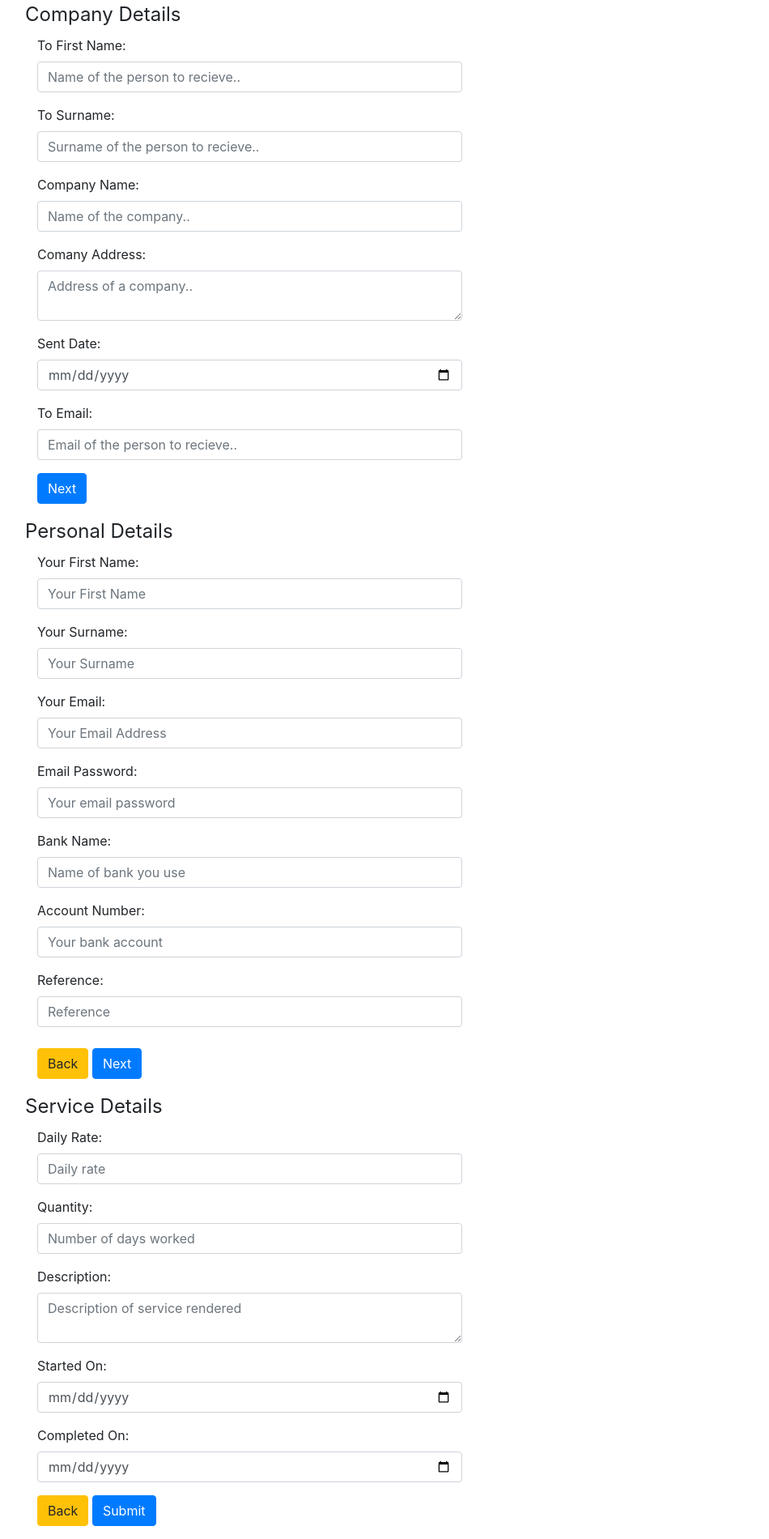
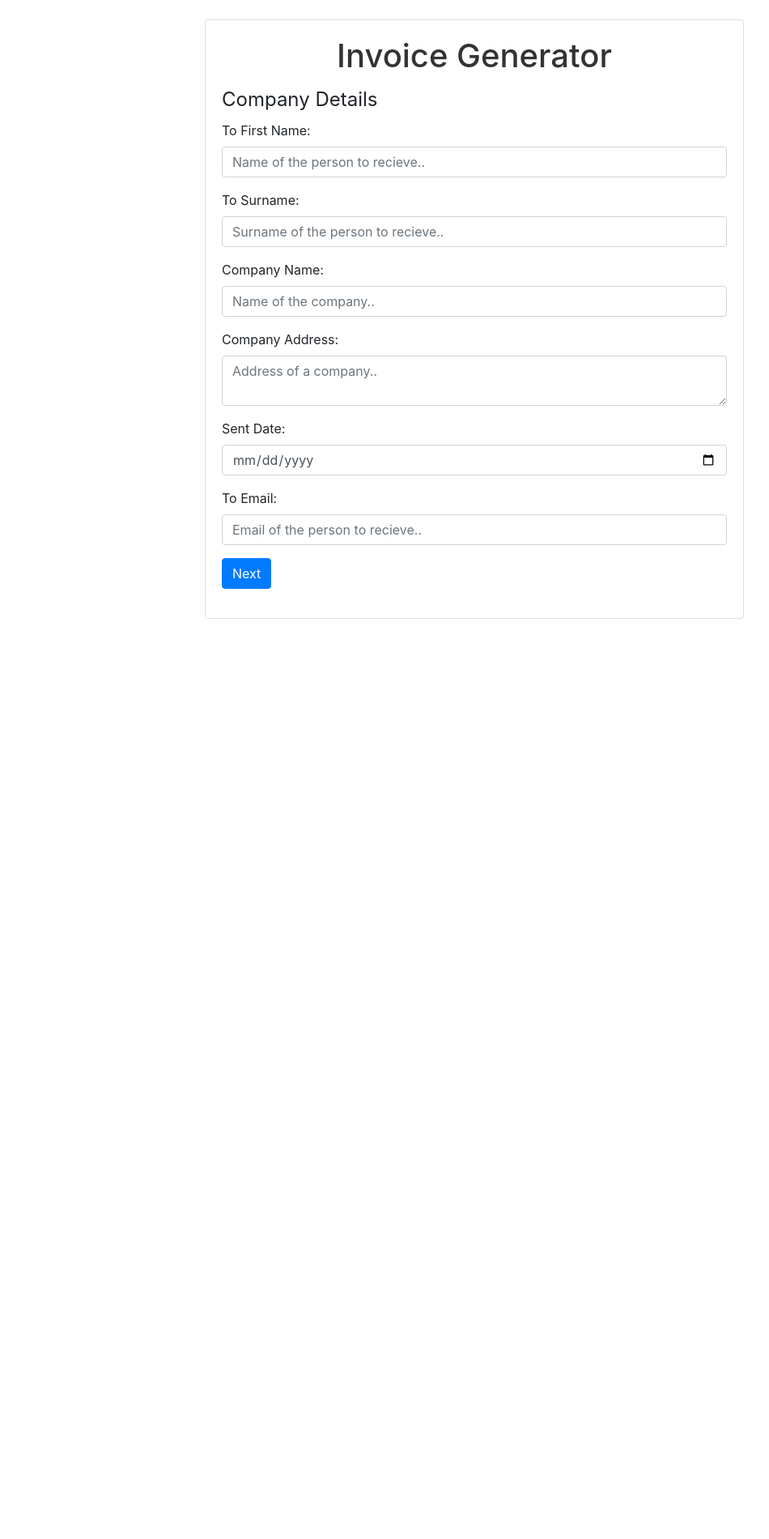
Before and after one commit to zwelisha/Invoice_Generator, a Flask app: page / in a window 1280 px wide. Shown: the whole page at 81% size, without its empty margins (54-1004 px from the left). After the commit the page ends 764 px from the top, so only its background shows below. Run offline with Flask 2, Linux system fonts and the light colour scheme; some libraries are stand-ins or nearby versions.

Commit message:
Restyled the form

```diff
--- a/static/css/main.css
+++ b/static/css/main.css
@@ -1 +1,15 @@
 .required{color: #F00;}
+
+.card {
+    width: 60%;
+    margin: 1.5em auto;
+}
+
+.card-title {
+    text-align: center;
+    color: #333;
+}
+
+.personal-details, .service-info {
+    display: none;
+}
--- a/templates/index.html
+++ b/templates/index.html
@@ -12,57 +12,46 @@
   </head>
   <body>
     <div class="container">
+        <div class="card card-body">
+            <h1 class="card-title">Invoice Generator</h1>
+            <div class="form-outer">
                 <form name="invoiceData" id="invoiceData" method="post">
                     <div class="company-details frm" id="step1">
                         <fieldset>
-                    <legend>Company Details</legend>
+                            <legend class="page">Company Details</legend>
 
                             <div class="form-group">
-                        <label class="col-lg-2 control-label" for="tofirstname">To First Name: </label>
-                        <div class="col-lg-6">
-                            <input type="text" placeholder="Name of the person to recieve.." id="tofirstname" name="tofirstname" class="form-control" autocomplete="off">
-                        </div>
+                                <label class="control-label" for="toFirstName">To First Name: </label>
+                                <input type="text" placeholder="Name of the person to recieve.." id="toFirstName" name="tofirstname" class="form-control" autocomplete="off">
                             </div>
 
                             <div class="form-group">
-                        <label class="col-lg-2 control-label" for="tolastname">To Surname: </label>
-                        <div class="col-lg-6">
-                            <input type="text" placeholder="Surname of the person to recieve.." id="tolastname" name="tolastname" class="form-control" autocomplete="off">
-                        </div>
+                                <label class="control-label" for="toLastName">To Surname: </label>
+                                <input type="text" placeholder="Surname of the person to recieve.." id="toLastName" name="tolastname" class="form-control" autocomplete="off">
                             </div>
 
                             <div class="form-group">
-                        <label class="col-lg-2 control-label" for="companyName">Company Name: </label>
-                        <div class="col-lg-6">
+                                <label class="control-label" for="companyName">Company Name: </label>
                                 <input type="text" placeholder="Name of the company.." id="companyName" name="companyname" class="form-control" autocomplete="off">
-                        </div>
                             </div>
 
                             <div class="form-group">
-                        <label class="col-lg-2 control-label" for="companyAddress">Comany Address: </label>
-                        <div class="col-lg-6">
+                                <label class="control-label" for="companyAddress">Company Address: </label>
                                 <textarea placeholder="Address of a company.." id="companyAdress" name="companyaddress" class="form-control" autocomplete="off"></textarea>
-                        </div>
                             </div>
 
                             <div class="form-group">
-                        <label class="col-lg-2 control-label" for="sentDate">Sent Date: </label>
-                        <div class="col-lg-6">
+                                <label class="control-label" for="sentDate">Sent Date: </label>
                                 <input type="date" placeholder="Date you sent the invoice.." id="sentDate" name="sentdate" class="form-control" autocomplete="off">
-                        </div>
                             </div>
 
                             <div class="form-group">
-                        <label class="col-lg-2 control-label" for="toEmail">To Email: </label>
-                        <div class="col-lg-6">
+                                <label class="control-label" for="toEmail">To Email: </label>
                                 <input type="email" placeholder="Email of the person to recieve.." id="toEmail" name="toemail" class="form-control" autocomplete="off">
-                        </div>
                             </div>
 
                             <div class="form-group">
-                        <div class="col-lg-10 col-lg-offset-2">
                                 <button class="btn btn-primary open1" type="button">Next <span class="fa fa-arrow-right"></span></button>
-                        </div>
                             </div>
 
                         </fieldset>
@@ -70,104 +59,87 @@
 
                     <div class="personal-details frm" id="step2">
                         <fieldset>
-                    <legend>Personal Details</legend>
+                            <legend class="page">Personal Details</legend>
 
                             <div class="form-group">
-                        <label class="col-lg-2 control-label" for="fromFirstName">Your First Name: </label>
-                        <div class="col-lg-6">
+                                <label class="control-label" for="fromFirstName">Your First Name: </label>
                                 <input type="text" placeholder="Your First Name" id="fromFirstName" name="fromfirstname" class="form-control" autocomplete="off">
-                        </div>
                             </div>
 
                             <div class="form-group">
-                        <label class="col-lg-2 control-label" for="fromLastName">Your Surname: </label>
-                        <div class="col-lg-6">
-                            <input type="text" placeholder="Your Surname" id="fromlastName" name="fromlastname" class="form-control" autocomplete="off">
-                        </div>
+                                <label class="control-label" for="fromLastName">Your Surname: </label>
+                                <input type="text" placeholder="Your Surname" id="fromLastName" name="fromlastname" class="form-control" autocomplete="off">
                             </div>
 
                             <div class="form-group">
-                        <label class="col-lg-2 control-label" for="fromEmail">Your Email: </label>
-                        <div class="col-lg-6">
+                                <label class="control-label" for="fromEmail">Your Email: </label>
                                 <input type="email" placeholder="Your Email Address" id="fromEmail" name="fromemail" class="form-control" autocomplete="off">
-                        </div>
                             </div>
 
                             <div class="form-group">
-                        <label class="col-lg-2 control-label" for="password">Email Password: </label>
-                        <div class="col-lg-6">
+                                <label class="control-label" for="password">Email Password: </label>
                                 <input type="password" placeholder="Your email password" id="password" name="password" class="form-control" autocomplete="off">
-                        </div>
                             </div>
 
                             <div class="form-group">
-                        <label class="col-lg-2 control-label" for="bankName">Bank Name: </label>
-                        <div class="col-lg-6">
+                                <label class="control-label" for="bankName">Bank Name: </label>
                                 <input type="text" placeholder="Name of bank you use" id="bankName" name="bankname" class="form-control" autocomplete="off">
-                        </div>
                             </div>
 
                             <div class="form-group">
-                        <label class="col-lg-2 control-label" for="accNumber">Account Number: </label>
-                        <div class="col-lg-6">
+                                <label class="control-label" for="accNumber">Account Number: </label>
                                 <input type="text" placeholder="Your bank account" id="accNumber" name="accnumber" class="form-control" autocomplete="off">
-                        </div>
                             </div>
 
                             <div class="form-group">
-                        <label class="col-lg-2 control-label" for="reference">Reference: </label>
-                        <div class="col-lg-6">
+                                <label class="control-label" for="reference">Reference: </label>
                                 <input type="text" placeholder="Reference" id="reference" name="reference" class="form-control" autocomplete="off">
-                        </div>
                             </div>
 
                             <div class="clearfix" style="height: 10px;clear: both;"></div>
 
                             <div class="form-group">
-                        <div class="col-lg-10 col-lg-offset-2">
-                            <!-- back2 unique class name  -->
                                 <button class="btn btn-warning back2" type="button"><span class="fa fa-arrow-left"></span> Back</button>
-                            <!-- open2 unique class name -->
+
                                 <button class="btn btn-primary open2" type="button">Next <span class="fa fa-arrow-right"></span></button>
-                        </div>
                             </div>
                         </fieldset>
                     </div>
 
                     <div class="service-info frm" id="step3">
                         <fieldset>
-                    <legend>Service Details</legend>
+                            <legend class="page">Service Details</legend>
 
                             <div class="form-group">
-                        <label class="col-lg-2 control-label" for="dailyRate">Daily Rate: </label>
+                                <label class="control-label" for="dailyRate">Daily Rate: </label>
                                 <div class="col-lg-6">
                                     <input type="number" placeholder="Daily rate" id="dailyRate" name="dailyrate" class="form-control" autocomplete="off">
                                 </div>
                             </div>
 
                             <div class="form-group">
-                        <label class="col-lg-2 control-label" for="quantity">Quantity: </label>
+                                <label class="control-label" for="quantity">Quantity: </label>
                                 <div class="col-lg-6">
                                     <input type="number" placeholder="Number of days worked" id="quantity" name="quantity" class="form-control" autocomplete="off">
                                 </div>
                             </div>
 
                             <div class="form-group">
-                        <label class="col-lg-2 control-label" for="description">Description: </label>
+                                <label class="control-label" for="description">Description: </label>
                                 <div class="col-lg-6">
                                     <textarea placeholder="Description of service rendered" id="descriptions" name="description" class="form-control" autocomplete="off"></textarea>
                                 </div>
                             </div>
 
                             <div class="form-group">
-                        <label class="col-lg-2 control-label" for="started">Started On: </label>
+                                <label class="control-label" for="started">Started On: </label>
                                 <div class="col-lg-6">
                                     <input type="date" placeholder="Day started" id="started" name="started" class="form-control" autocomplete="off">
                                 </div>
                             </div>
 
                             <div class="form-group">
-                        <label class="col-lg-2 control-label" for="completed">Completed On: </label>
+                                <label class="control-label" for="completed">Completed On: </label>
                                 <div class="col-lg-6">
                                     <input type="date" placeholder="Day completed" id="completed" name="completed" class="form-control" autocomplete="off">
                                 </div>
@@ -185,6 +157,8 @@
                     </div>
                 </form>
             </div>
+        </div>
+    </div>
 
     <!-- Optional JavaScript -->
     <!-- jQuery first, then Popper.js, then Bootstrap JS -->
```
Lines whose indentation alone changed are shown as unchanged.
